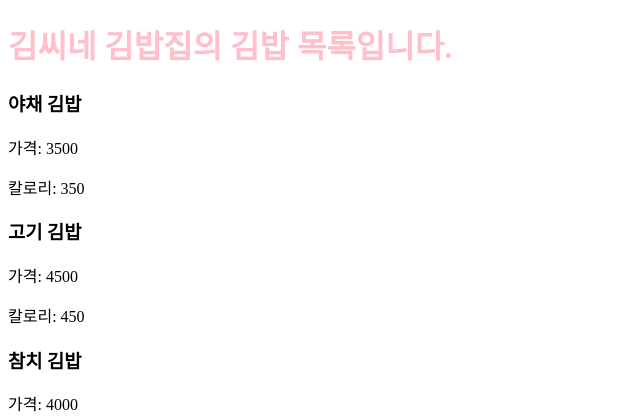
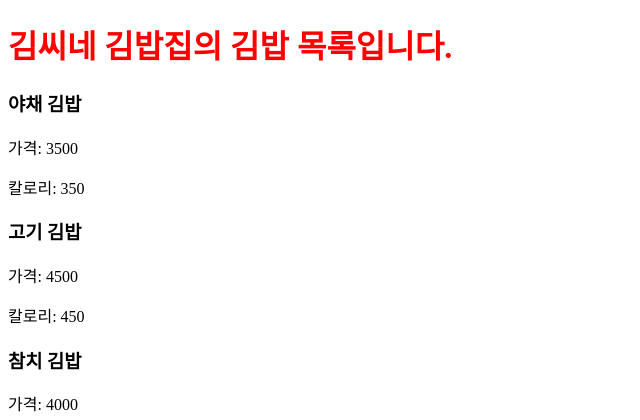
Before and after one commit to jamesssaem/test, a Django app: a page that uses templates/kimbab/base.html in a window 1280 px wide. Shown: the top 420 px of the page, without its empty margins (0-640 px from the left). Run offline with Django 5.2, Linux system fonts and the light colour scheme; data comes from the database, SQL or seed files in the repository.

Commit message:
13th commit

```diff
--- a/static/css/my_style.css
+++ b/static/css/my_style.css
@@ -1,3 +1,3 @@
 h1 {
-    color:pink;
+    color:red;
 }
```
